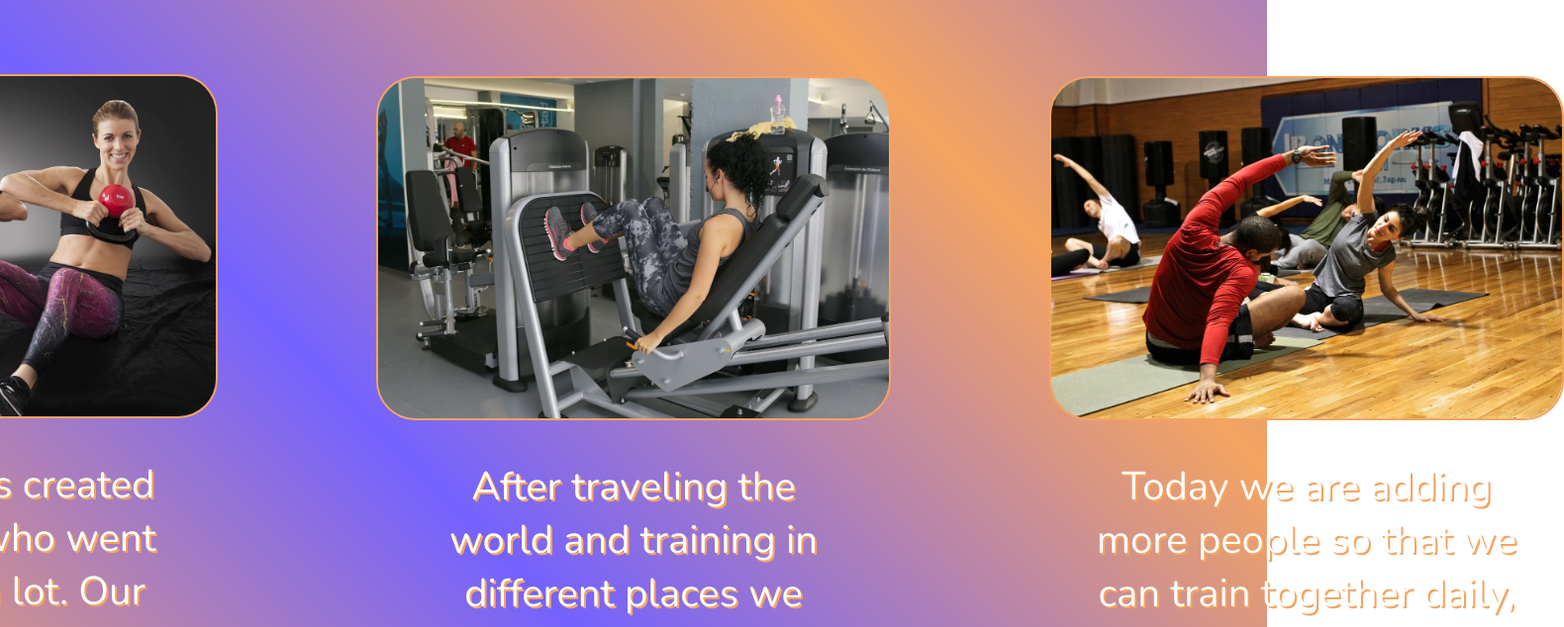
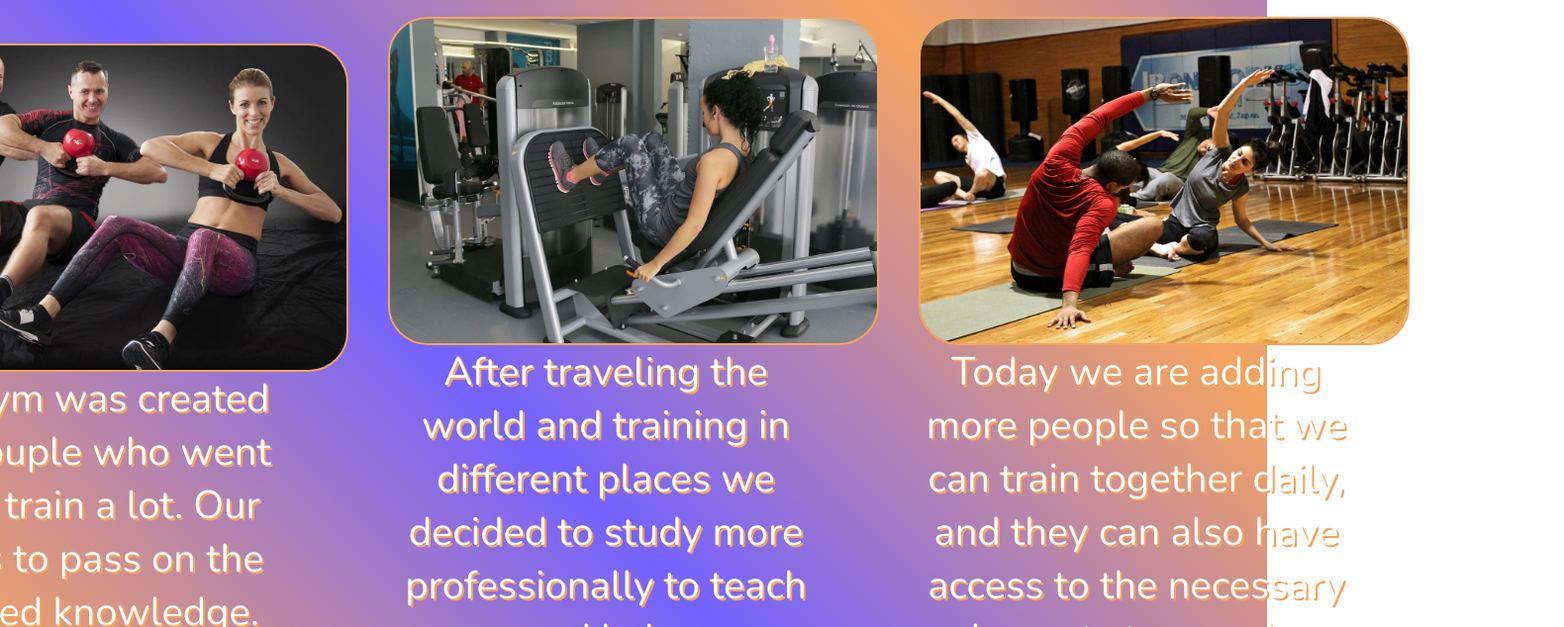
Before and after one commit to mate-codev/Task_FInal_Mateo_Painemal, a plain HTML site: page pages/aboutus.html in a window 1280 px wide. Shown: the part 382-1016 px from the top of the page at 99% size, 1580 px wide, since content can reach past the window. Drawn offline with nearby package versions, Linux system fonts and the light colour scheme.

Commit message:
Task4_VF

```diff
--- a/style/style2.css
+++ b/style/style2.css
@@ -227,17 +227,18 @@ h3 {
 	display: flex;
 	flex-direction: column-reverse;
 	font-size: 2rem;
-	margin: 4rem;
+	margin: 1rem;
+	justify-content: center;
 	color: white;
 	text-shadow: 2px 2px sandybrown;
 	border-radius: 1rem;
-	height: 32rem;
 }
 .container-p-about2 {
 	display: flex;
 	flex-direction: column-reverse;
+	justify-content: center;
 	font-size: 2rem;
-	margin: 4rem;
+	margin: 1rem;
 	color: white;
 	text-shadow: 2px 2px sandybrown;
 	border-radius: 1rem;
@@ -245,11 +246,12 @@ h3 {
 .container-p-about3 {
 	display: flex;
 	flex-direction: column-reverse;
+	justify-content: center;
 	font-size: 2rem;
-	margin: 4rem;
 	color: white;
 	text-shadow: 2px 2px sandybrown;
 	border-radius: 1rem;
+	margin: 1rem;
 }
 .p-about {
 	font-size: 2rem;
@@ -259,12 +261,11 @@ h3 {
 	text-align: center;
 	align-items: center;
 	width: 22rem;
-	margin: 2rem;
 }
 .img-1 {
 	display: flex;
 	flex-direction: column;
-	width: 100%;
+	width: 62vh;
 	border-radius: 1rem;
 	border-radius: 2rem;
 	border: 2px solid sandybrown;
```
